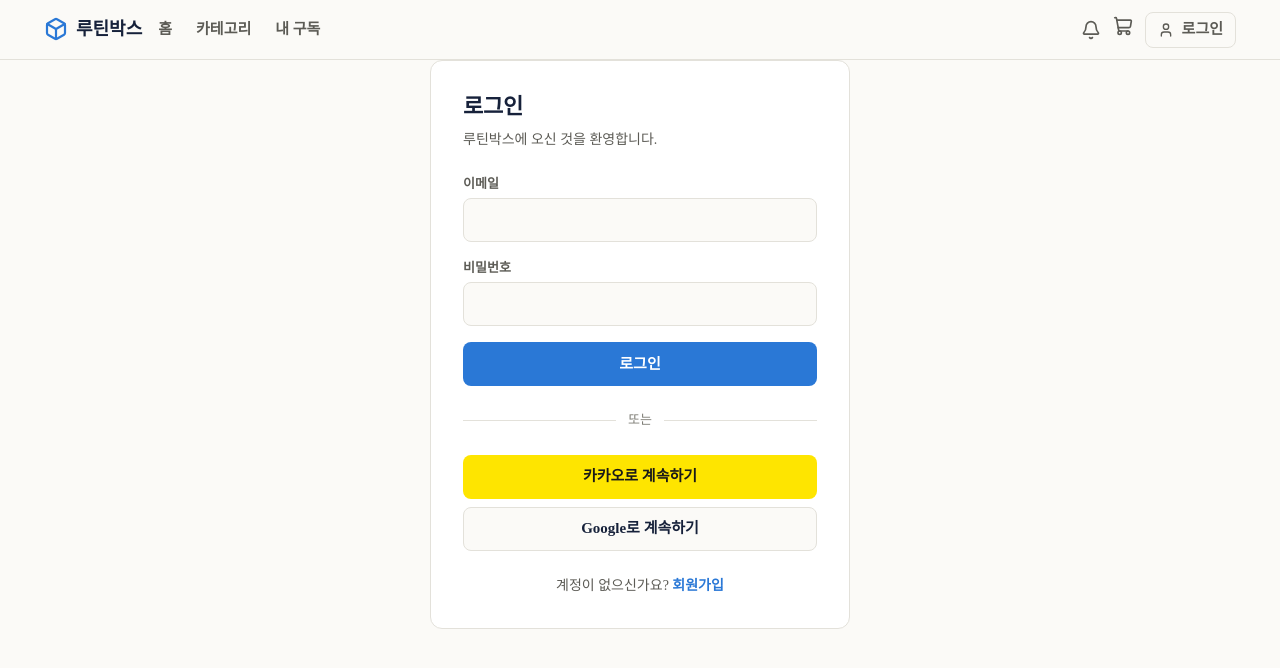
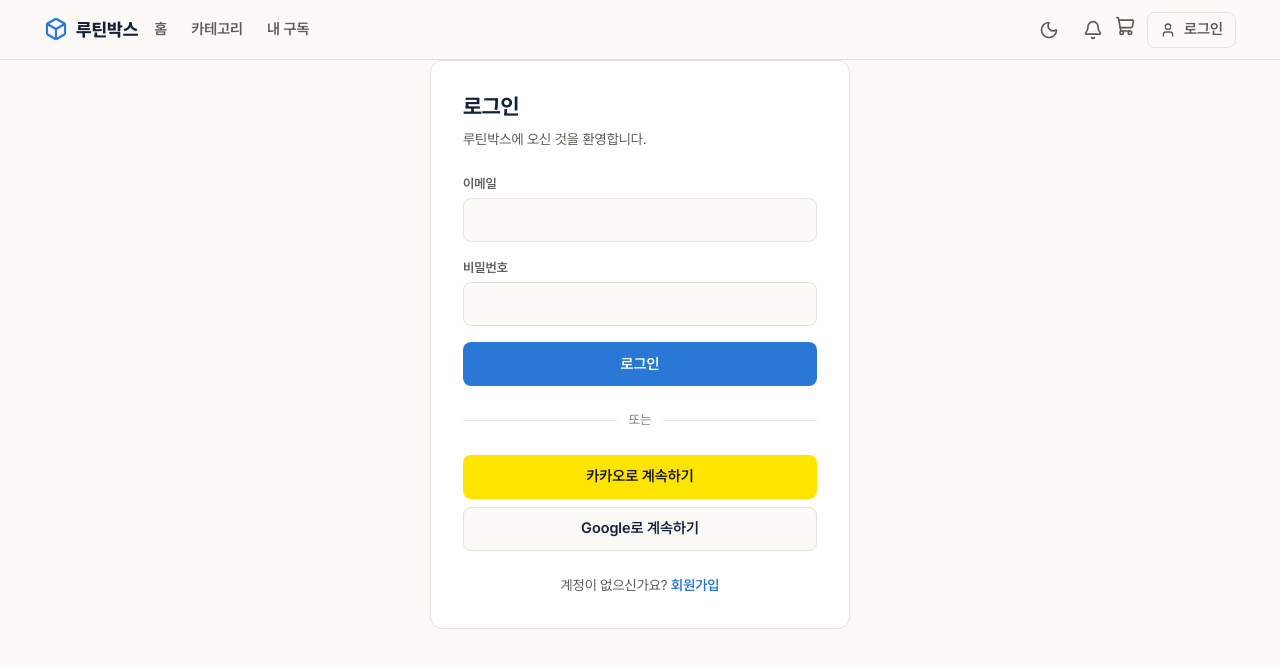
Before and after one commit to jaehwan-space/RoutineBox, a Next.js app in the folder apps/web/: page /login in a window 1280 px wide. Shown: the top 668 px of the page. Built offline with nearby package versions, Linux system fonts and the light colour scheme; no server answers.

Commit message:
feat(web): 테마 프로바이더(라이트·다크·시스템, 플래시 방지 스크립트)와 헤더 테마 토글, 서체 적용

```diff
--- a/apps/web/src/app/layout.tsx
+++ b/apps/web/src/app/layout.tsx
@@ -1,22 +1,36 @@
 import type { Metadata, Viewport } from "next";
+import { Header } from "@/components/layout/Header";
+import { pretendard } from "@/design/fonts";
+import { ThemeProvider, themeInitScript } from "@/design/theme";
 import { QueryProvider } from "@/lib/query-client";
-import { Header } from "@/components/layout/Header";
 import "@/styles/globals.scss";
 
 export const metadata: Metadata = {
   title: { default: "루틴박스", template: "%s | 루틴박스" },
   description: "생활필수품을 내 주기에 맞춰 자동으로 받아보는 정기배송 구독 서비스",
 };
-export const viewport: Viewport = { width: "device-width", initialScale: 1 };
+export const viewport: Viewport = {
+  width: "device-width",
+  initialScale: 1,
+  themeColor: [
+    { media: "(prefers-color-scheme: light)", color: "#fbfaf7" },
+    { media: "(prefers-color-scheme: dark)", color: "#101418" },
+  ],
+};
 
 export default function RootLayout({ children }: { children: React.ReactNode }) {
   return (
-    <html lang="ko">
+    <html lang="ko" className={pretendard.variable} suppressHydrationWarning>
+      <head>
+        <script dangerouslySetInnerHTML={{ __html: themeInitScript }} />
+      </head>
       <body>
-        <QueryProvider>
-          <Header />
-          <main>{children}</main>
-        </QueryProvider>
+        <ThemeProvider>
+          <QueryProvider>
+            <Header />
+            <main>{children}</main>
+          </QueryProvider>
+        </ThemeProvider>
       </body>
     </html>
   );
--- a/apps/web/src/components/layout/Header.tsx
+++ b/apps/web/src/components/layout/Header.tsx
@@ -1,6 +1,7 @@
 import Link from "next/link";
 import { Bell, Box, ShoppingCart } from "lucide-react";
 import { HeaderUser } from "./HeaderUser";
+import { ThemeToggle } from "./ThemeToggle";
 import styles from "./Header.module.scss";
 
 export function Header() {
@@ -18,6 +19,7 @@ export function Header() {
         </nav>
         <div className={styles.spacer} />
         <div className={styles.actions}>
+          <ThemeToggle />
           <Bell size={20} aria-hidden />
           <Link href="/cart" aria-label="장바구니"><ShoppingCart size={20} /></Link>
           <HeaderUser />
--- /dev/null
+++ b/apps/web/src/components/layout/ThemeToggle.tsx
@@ -0,0 +1,16 @@
+"use client";
+
+import { Moon, Sun } from "lucide-react";
+import { IconButton } from "@/components/ui";
+import { useTheme } from "@/design/theme";
+
+/** 라이트/다크 전환 버튼. 현재 해석된 테마의 반대로 바꾼다. */
+export function ThemeToggle() {
+  const { resolved, setTheme } = useTheme();
+  const next = resolved === "dark" ? "light" : "dark";
+  return (
+    <IconButton aria-label={next === "dark" ? "다크 모드로 전환" : "라이트 모드로 전환"} onClick={() => setTheme(next)}>
+      {resolved === "dark" ? <Sun /> : <Moon />}
+    </IconButton>
+  );
+}
--- /dev/null
+++ b/apps/web/src/design/theme/ThemeProvider.tsx
@@ -0,0 +1,74 @@
+"use client";
+
+import { createContext, useCallback, useContext, useEffect, useMemo, useSyncExternalStore, type ReactNode } from "react";
+import { THEME_STORAGE_KEY } from "./theme-script";
+
+export type ThemePreference = "light" | "dark" | "system";
+export type ResolvedTheme = "light" | "dark";
+
+interface ThemeContextValue {
+  theme: ThemePreference;
+  resolved: ResolvedTheme;
+  setTheme: (theme: ThemePreference) => void;
+}
+
+const ThemeContext = createContext<ThemeContextValue | null>(null);
+
+// ---- 저장된 선택값 스토어 (localStorage + 구독) ----
+const listeners = new Set<() => void>();
+function readPreference(): ThemePreference {
+  try {
+    const v = localStorage.getItem(THEME_STORAGE_KEY);
+    return v === "light" || v === "dark" ? v : "system";
+  } catch {
+    return "system";
+  }
+}
+function subscribePreference(cb: () => void) {
+  listeners.add(cb);
+  window.addEventListener("storage", cb);
+  return () => {
+    listeners.delete(cb);
+    window.removeEventListener("storage", cb);
+  };
+}
+function writePreference(next: ThemePreference) {
+  try {
+    if (next === "system") localStorage.removeItem(THEME_STORAGE_KEY);
+    else localStorage.setItem(THEME_STORAGE_KEY, next);
+  } catch {
+    /* 저장 불가 환경에서는 세션 동안만 적용 */
+  }
+  listeners.forEach((cb) => cb());
+}
+
+// ---- OS 다크 모드 구독 ----
+const DARK_QUERY = "(prefers-color-scheme: dark)";
+function subscribeMedia(cb: () => void) {
+  const mq = window.matchMedia(DARK_QUERY);
+  mq.addEventListener("change", cb);
+  return () => mq.removeEventListener("change", cb);
+}
+const readSystemDark = () => window.matchMedia(DARK_QUERY).matches;
+
+export function ThemeProvider({ children }: { children: ReactNode }) {
+  // 서버 렌더링·하이드레이션 중에는 "system"/라이트로 두고, 클라이언트에서 저장값으로 갱신된다.
+  const theme = useSyncExternalStore(subscribePreference, readPreference, () => "system" as ThemePreference);
+  const systemDark = useSyncExternalStore(subscribeMedia, readSystemDark, () => false);
+  const resolved: ResolvedTheme = theme === "system" ? (systemDark ? "dark" : "light") : theme;
+
+  useEffect(() => {
+    if (theme === "system") document.documentElement.removeAttribute("data-theme");
+    else document.documentElement.dataset.theme = theme;
+  }, [theme]);
+
+  const setTheme = useCallback((next: ThemePreference) => writePreference(next), []);
+  const value = useMemo(() => ({ theme, resolved, setTheme }), [theme, resolved, setTheme]);
+  return <ThemeContext.Provider value={value}>{children}</ThemeContext.Provider>;
+}
+
+export function useTheme(): ThemeContextValue {
+  const ctx = useContext(ThemeContext);
+  if (!ctx) throw new Error("useTheme 은 ThemeProvider 안에서만 사용할 수 있습니다.");
+  return ctx;
+}
--- /dev/null
+++ b/apps/web/src/design/theme/index.ts
@@ -0,0 +1,2 @@
+export { ThemeProvider, useTheme, type ResolvedTheme, type ThemePreference } from "./ThemeProvider";
+export { THEME_STORAGE_KEY, themeInitScript } from "./theme-script";
--- /dev/null
+++ b/apps/web/src/design/theme/theme-script.ts
@@ -0,0 +1,4 @@
+export const THEME_STORAGE_KEY = "rb-theme";
+
+/** 첫 페인트 전에 실행되는 인라인 스크립트. 저장된 선택값을 <html data-theme> 에 반영해 깜빡임을 막는다. */
+export const themeInitScript = `(function(){try{var s=localStorage.getItem("${THEME_STORAGE_KEY}");if(s==="light"||s==="dark"){document.documentElement.dataset.theme=s;}else{document.documentElement.removeAttribute("data-theme");}}catch(e){}})();`;
--- a/apps/web/src/features/auth/AuthForm.module.scss
+++ b/apps/web/src/features/auth/AuthForm.module.scss
@@ -42,7 +42,7 @@
   width: 100%;
   background: v.$color-primary;
   color: #fff;
-  &:hover:not(:disabled) { background: v.$color-primary-dark; }
+  &:hover:not(:disabled) { background: v.$color-primary-hover; }
 }
 .divider {
   display: flex;
```
